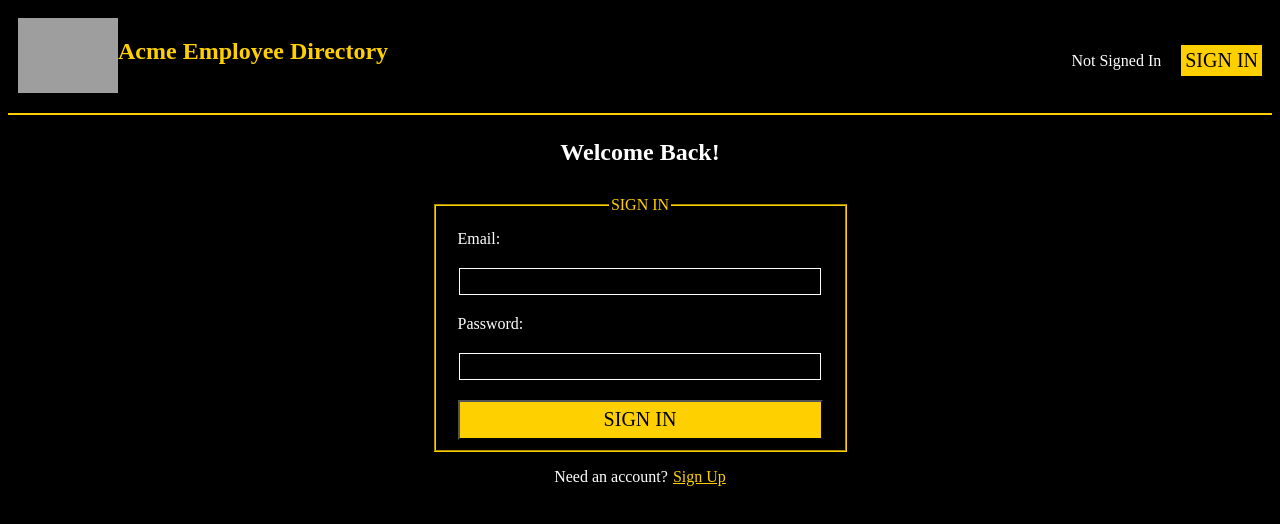
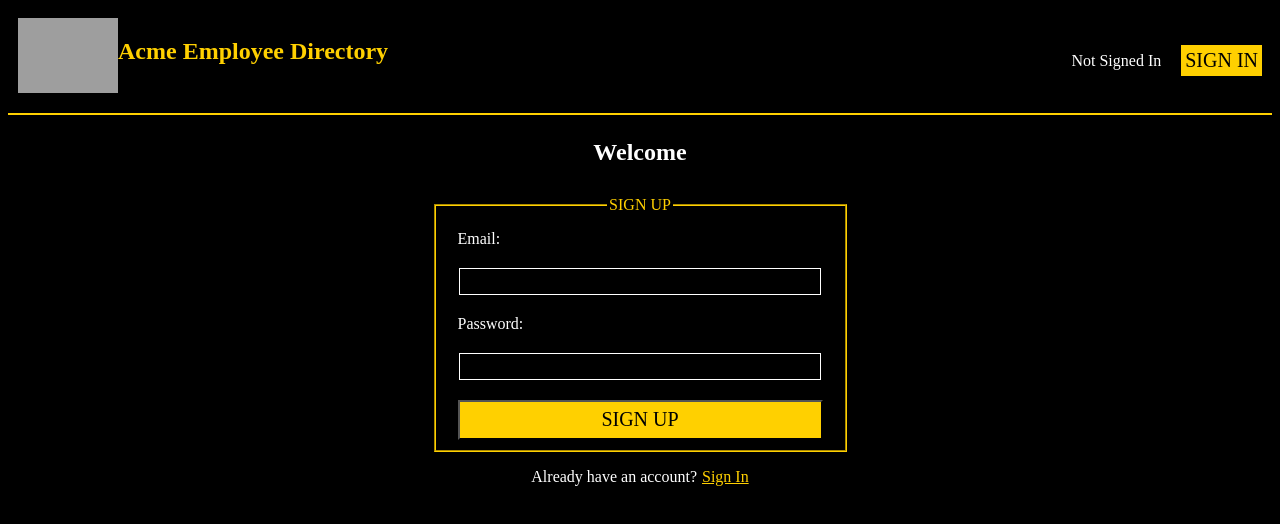
Before and after one commit to tannermeck/employee-directory, a React app: page /register in a window 1280 px wide. Shown: the top 524 px of the page. Built offline with nearby package versions, Linux system fonts and the light colour scheme; grey boxes are pictures that could not be loaded.

Commit message:
signin/signup conditionally rendered

```diff
--- a/src/App.jsx
+++ b/src/App.jsx
@@ -15,7 +15,7 @@ export default function App() {
           <Auth />
         </Route>
         <Route exact path='/register'>
-          <Auth notRegistered />
+          <Auth newUser />
         </Route>
       </Switch>
     </Router>
--- a/src/components/Auth/Auth.jsx
+++ b/src/components/Auth/Auth.jsx
@@ -1,23 +1,31 @@
 import { NavLink } from 'react-router-dom';
 import style from './auth.css';
 
-export default function Auth(){
+export default function Auth({newUser = false}){
     return (
         <>
-            <h3>Welcome Back!</h3>
+            <h3>{newUser ? 'Welcome' : 'Welcome Back!'}</h3>
             <fieldset className={style.authContainer}>
-                <legend>SIGN IN</legend>
+                <legend>{newUser ? 'SIGN UP' : 'SIGN IN'}</legend>
                     <form className={style.formContainer}>
                         <label htmlFor='email'>Email:</label>
                         <input type='email' id='email' required/>
                         <label htmlFor='password'>Password:</label>
                         <input type='password' id='password' required/>
-                        <button type='submit'>SIGN IN</button>
+                        <button type='submit'>{newUser ? 'SIGN UP' : 'SIGN IN'}</button>
                     </form>
             </fieldset>
-            <div className={style.register}>
-                <p>Need an account?</p>
-                <NavLink to='/register'>Sign Up</NavLink>
+            <div>
+                {!newUser ? (
+                <div className={style.register}>
+                    <p>Need an account?</p>
+                    <NavLink to='/register'>Sign Up</NavLink>
+                </div>) : (
+                <div className={style.register}>
+                    <p>Already have an account?</p>
+                    <NavLink to='/login'>Sign In</NavLink>
+                </div>)
+                }
             </div>
         </>
     )
```
